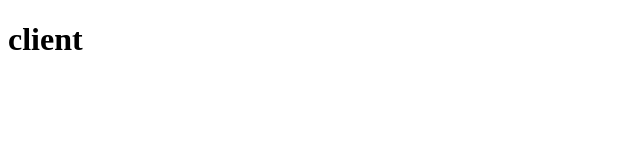
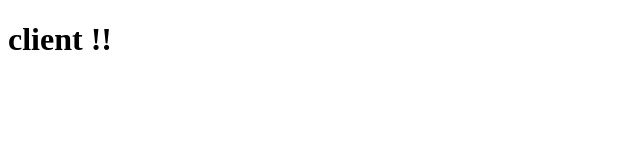
Before and after one commit to ProgramX-NPledger/ProgramX-AngularClient, an Angular app in the folder client/: page / in a window 1280 px wide. Shown: the top 160 px of the page, without its empty margins (0-640 px from the left). Built offline with nearby package versions, Linux system fonts and the light colour scheme.

Commit message:
Added change

```diff
--- a/client/src/app/app.component.html
+++ b/client/src/app/app.component.html
@@ -1 +1 @@
-<h1>{{ title }}</h1>
+<h1>{{ title }} !!</h1>
```
